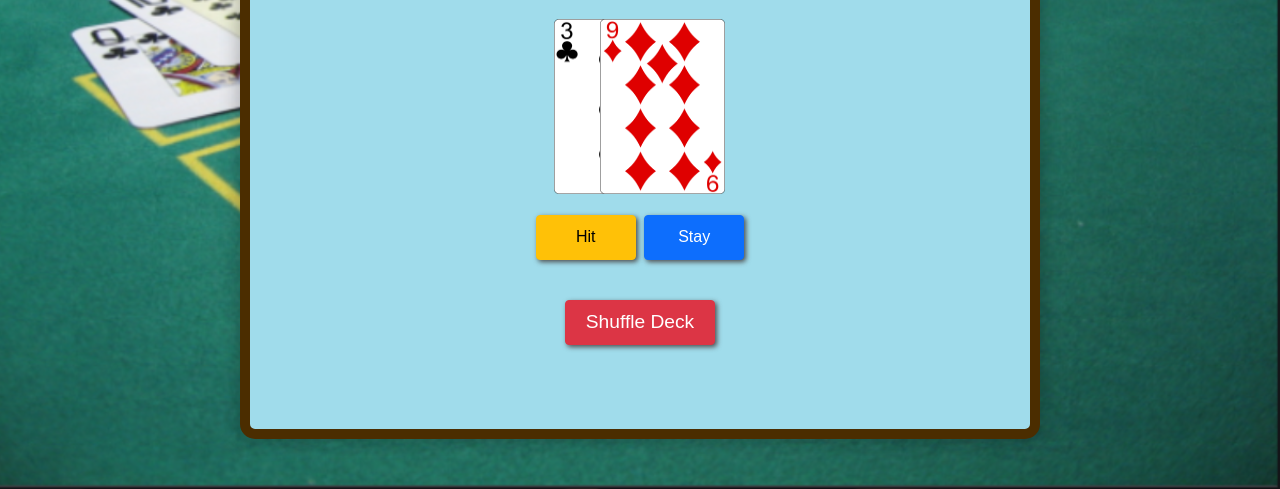
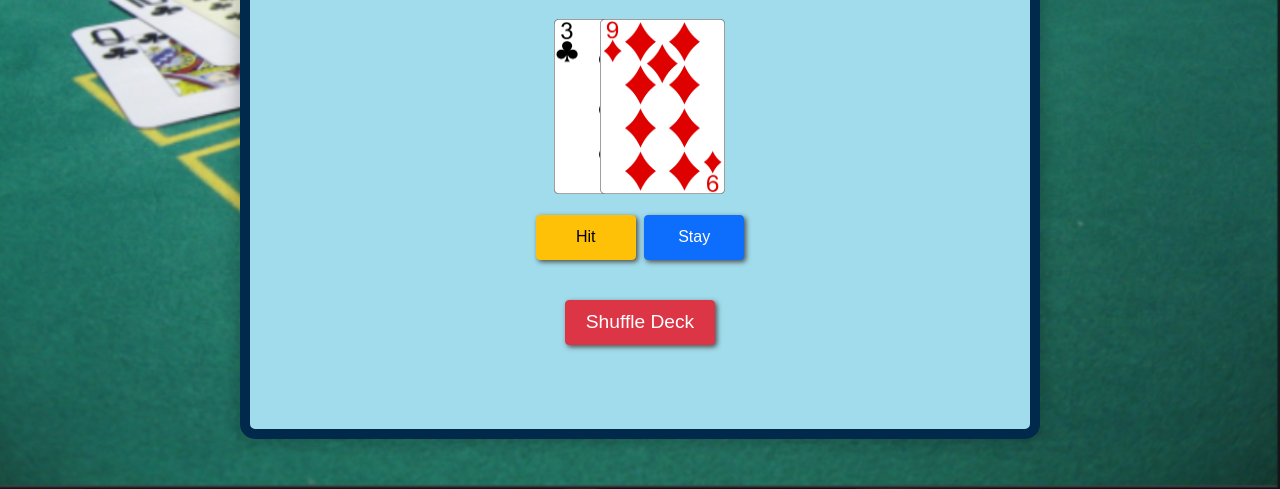
Before and after one commit to SheehanNC/Black-Jack-Game, a plain HTML site: page index.html in a window 1280 px wide. Shown: the part 402-891 px from the top of the page. Drawn offline with nearby package versions, Linux system fonts and the light colour scheme.

Commit message:
Update blackjack.css

```diff
--- a/blackjack.css
+++ b/blackjack.css
@@ -11,7 +11,7 @@ body {
     max-width: 800px; /* Set a maximum width for the game table */
     margin: 50px auto; /* Center the game table */
     background-color: #a0dceb;
-    border: 10px solid #4b2d00; /* White border */
+    border: 10px solid #00294b; /* White border */
     box-shadow: 0 0 20px rgba(0, 0, 0, 0.3); /* Shadow for a 3D effect */
     padding: 20px;
     border-radius: 15px; /* Rounded corners for a modern look */
```
